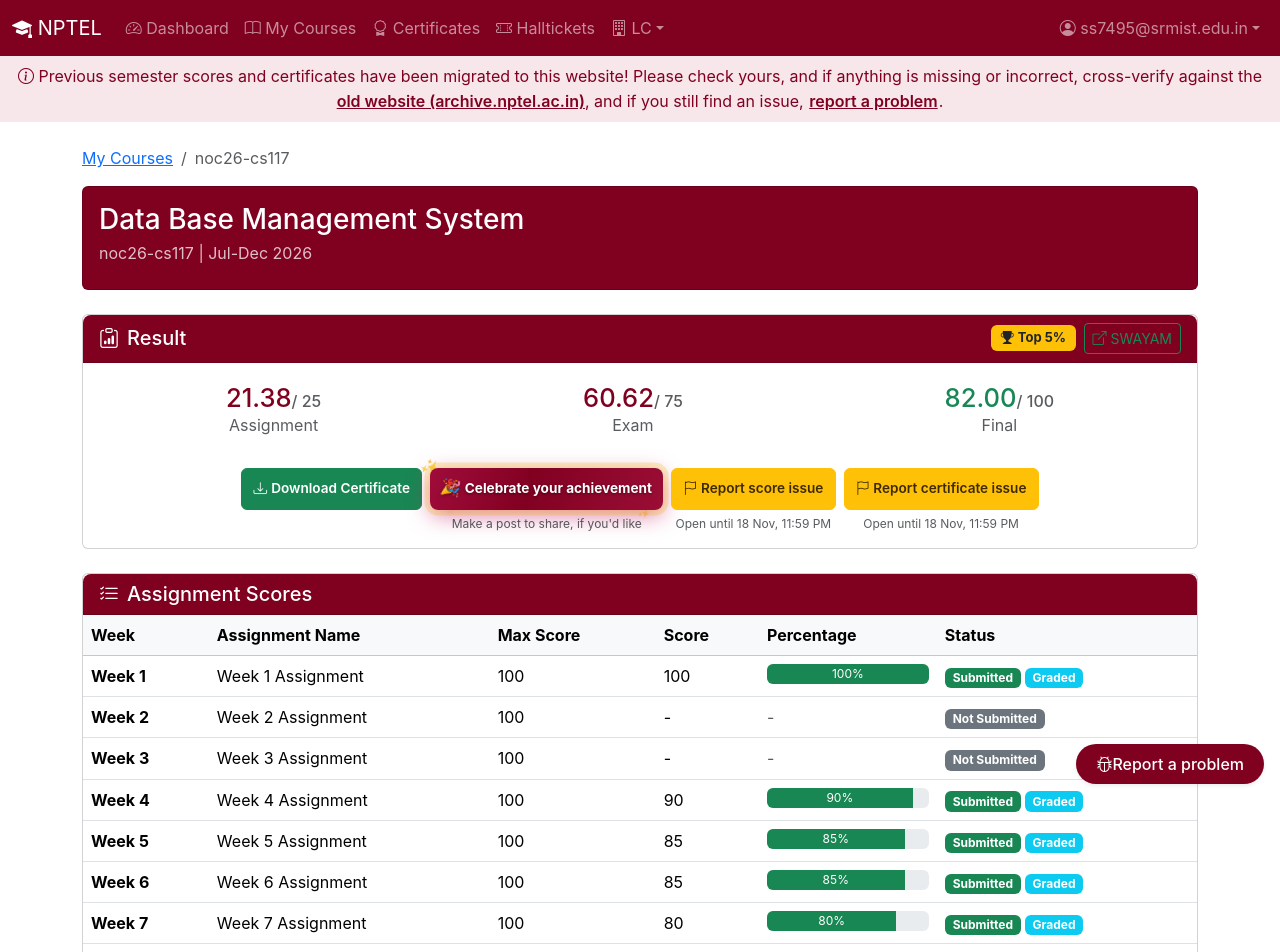
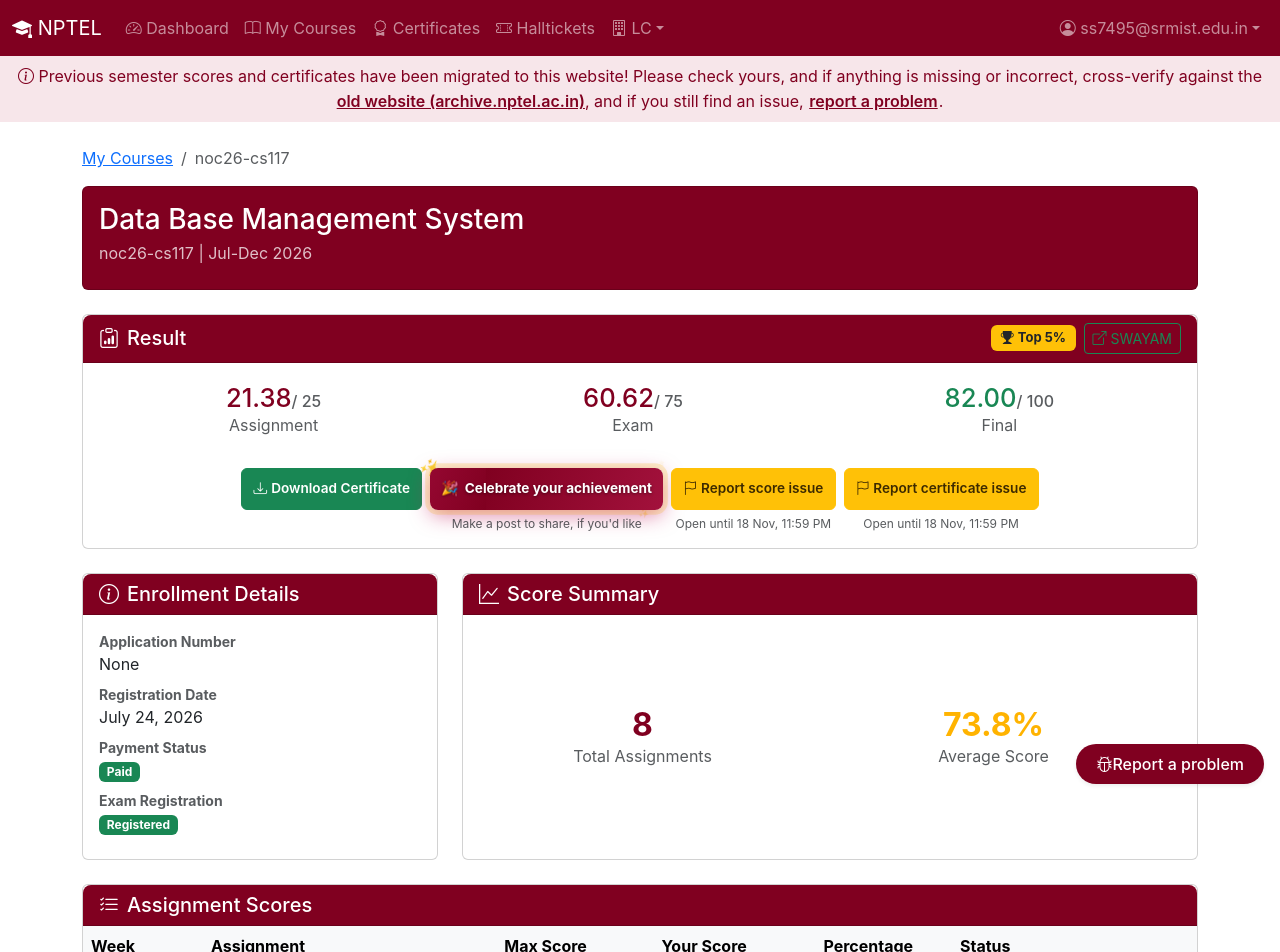
Before and after one commit to the-shashwat-singh/nptel-replica, a React (Vite) app in the folder client/: page /enrollments/7642059 in a window 1280 px wide. Shown: the top 952 px of the page. Built offline with nearby package versions, Linux system fonts and the light colour scheme.

Commit message:
feat: add enrollment details and score summary cards to course scores

```diff
--- a/client/src/data/userData.js
+++ b/client/src/data/userData.js
@@ -12,6 +12,7 @@ export const USER_SCORES_MAP = {
     tierClass: 'cert-tier-silver',
     isTopper: true,
     topperBadge: 'Top 5%',
+    avgScore: '73.8%',
     certPdf: '/certificates/noc26-cs117-certificate-shashwat.pdf',
     certPng: '/certificates/noc26-cs117-certificate-shashwat.png',
     marksheetPdf: '/marksheet/NPTEL_Mark_Sheet_shashwat.pdf',
@@ -39,6 +40,7 @@ export const USER_SCORES_MAP = {
     tierClass: 'cert-tier-elite',
     isTopper: false,
     topperBadge: null,
+    avgScore: '69.5%',
     certPdf: '/certificates/noc26-cs117-certificate-himanshu.pdf',
     certPng: '/certificates/noc26-cs117-certificate-himanshu.png',
     marksheetPdf: '/marksheet/NPTEL_Mark_Sheet_himanshu.pdf',
@@ -66,6 +68,7 @@ export const USER_SCORES_MAP = {
     tierClass: 'cert-tier-elite',
     isTopper: false,
     topperBadge: null,
+    avgScore: '71.1%',
     certPdf: '/certificates/noc26-cs117-certificate-pratham.pdf',
     certPng: '/certificates/noc26-cs117-certificate-pratham.png',
     marksheetPdf: '/marksheet/NPTEL_Mark_Sheet_pratham.pdf',
--- a/client/src/pages/CourseScores.jsx
+++ b/client/src/pages/CourseScores.jsx
@@ -175,6 +175,66 @@ const CourseScores = () => {
         </div>
       </div>
 
+      {/* Enrollment Details & Score Summary Section */}
+      <div className="row mb-4">
+        {/* Enrollment Info */}
+        <div className="col-12 col-md-4 mb-4 mb-md-0">
+          <div className="card h-100">
+            <div className="card-header">
+              <h5 className="mb-0">
+                <i className="bi bi-info-circle me-2"></i>Enrollment Details
+              </h5>
+            </div>
+            <div className="card-body">
+              <dl className="mb-0">
+                <dt className="text-muted small">Application Number</dt>
+                <dd>None</dd>
+
+                <dt className="text-muted small">Registration Date</dt>
+                <dd>July 24, 2026</dd>
+
+                <dt className="text-muted small">Payment Status</dt>
+                <dd>
+                  <span className="badge bg-success">Paid</span>
+                </dd>
+
+                <dt className="text-muted small">Exam Registration</dt>
+                <dd>
+                  <span className="badge bg-success">Registered</span>
+                </dd>
+              </dl>
+            </div>
+          </div>
+        </div>
+
+        {/* Score Summary */}
+        <div className="col-12 col-md-8">
+          <div className="card h-100">
+            <div className="card-header">
+              <h5 className="mb-0">
+                <i className="bi bi-graph-up me-2"></i>Score Summary
+              </h5>
+            </div>
+            <div className="card-body d-flex align-items-center">
+              <div className="row text-center w-100">
+                <div className="col-6 mb-3 mb-md-0">
+                  <div className="h2 mb-0" style={{ color: '#800020', fontWeight: 'bold' }}>
+                    8
+                  </div>
+                  <div className="text-muted">Total Assignments</div>
+                </div>
+                <div className="col-6">
+                  <div className="h2 mb-0" style={{ color: '#ffb300', fontWeight: 'bold' }}>
+                    {userData.avgScore || '73.8%'}
+                  </div>
+                  <div className="text-muted">Average Score</div>
+                </div>
+              </div>
+            </div>
+          </div>
+        </div>
+      </div>
+
       {/* Assignment Scores Table */}
       <div className="row">
         <div className="col-12">
@@ -190,25 +250,35 @@ const CourseScores = () => {
                   <thead className="table-light">
                     <tr>
                       <th scope="col">Week</th>
-                      <th scope="col">Assignment Name</th>
-                      <th scope="col">Max Score</th>
-                      <th scope="col">Score</th>
-                      <th scope="col">Percentage</th>
+                      <th scope="col">Assignment</th>
+                      <th scope="col" className="text-center">Max Score</th>
+                      <th scope="col" className="text-center">Your Score</th>
+                      <th scope="col" className="text-center">Percentage</th>
                       <th scope="col">Status</th>
                     </tr>
                   </thead>
                   <tbody>
                     {assignments.map((item, idx) => (
                       <tr key={idx}>
-                        <th scope="row">{item.week}</th>
+                        <td>
+                          <span className="badge bg-secondary">{item.week}</span>
+                        </td>
                         <td>{item.name}</td>
-                        <td>{item.max}</td>
-                        <td>{item.score}</td>
-                        <td>
+                        <td className="text-center">{item.max}</td>
+                        <td className="text-center">
+                          {item.score !== '-' ? (
+                            <strong className="text-danger">
+                              {Number(item.score).toFixed(1)}
+                            </strong>
+                          ) : (
+                            <span className="text-muted">-</span>
+                          )}
+                        </td>
+                        <td className="text-center">
                           {item.pct > 0 ? (
-                            <div className="progress" style={{ height: '20px' }}>
+                            <div className="progress mx-auto" style={{ height: '20px', minWidth: '80px', maxWidth: '140px' }}>
                               <div
-                                className="progress-bar bg-success"
+                                className="progress-bar bg-danger"
                                 role="progressbar"
                                 style={{ width: `${item.pct}%` }}
                                 aria-valuenow={item.pct}
```
